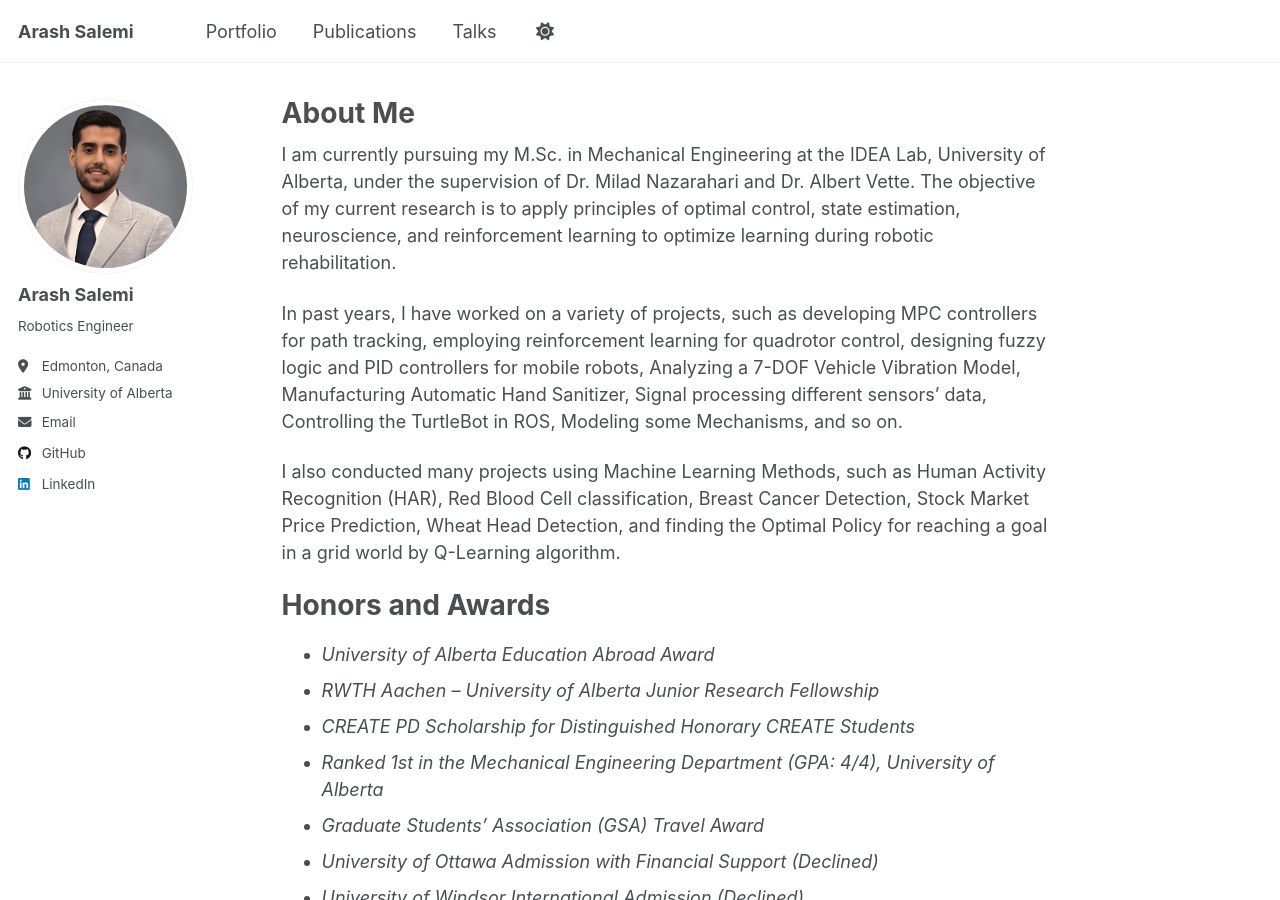
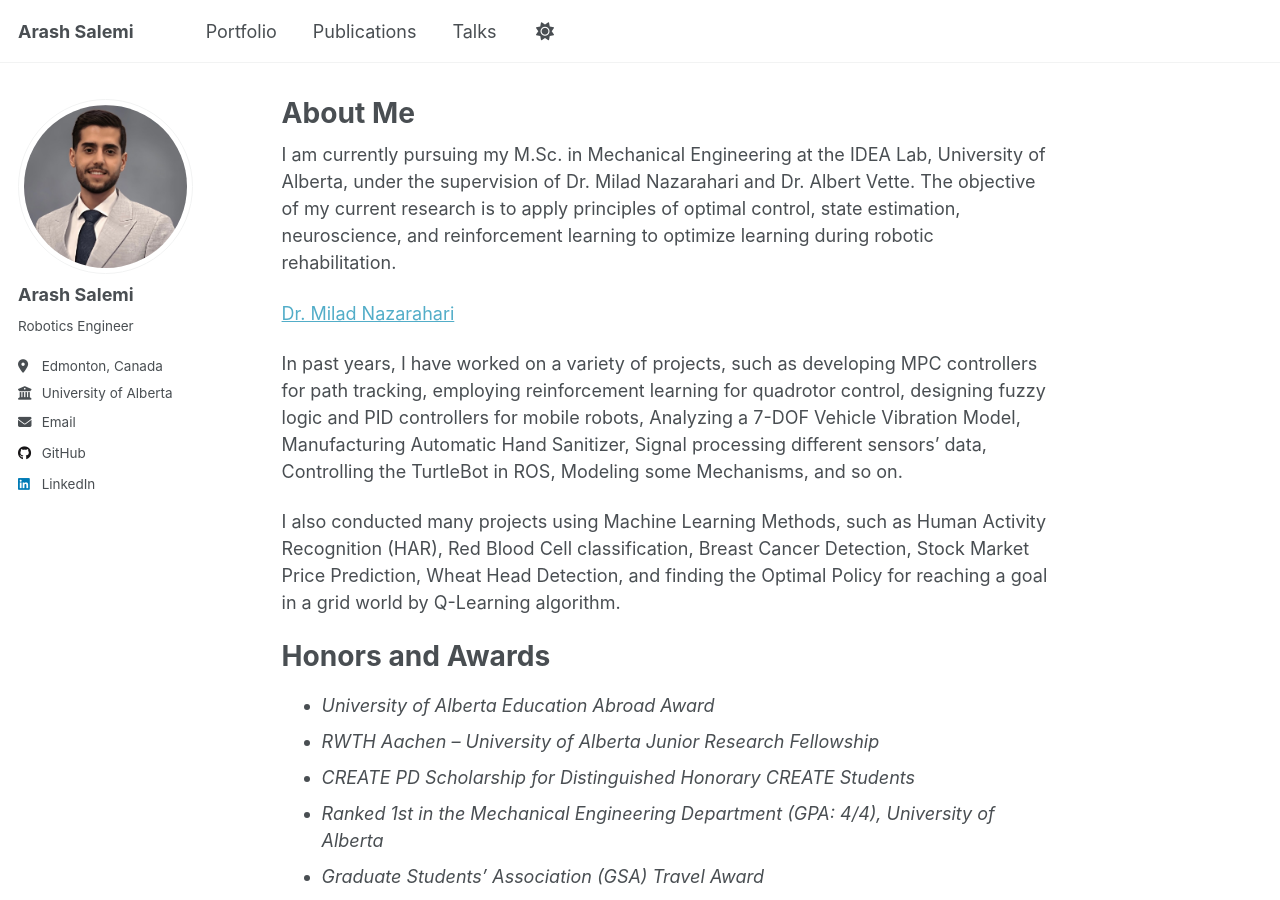
Before and after one commit to arash-salemi/arash-salemi.github.io, a Jekyll site: the page built from _pages/about.md, in a window 1280 px wide and 900 px high. Built offline with Jekyll 4.4.1, drawn with Linux system fonts in a browser that asks for light colours; a script that is not in the unit is left out.

Commit message:
Update about.md

```diff
--- a/_pages/about.md
+++ b/_pages/about.md
@@ -8,6 +8,9 @@ redirect_from:
 ---
 
 I am currently pursuing my M.Sc. in Mechanical Engineering at the IDEA Lab, University of Alberta, under the supervision of Dr. Milad Nazarahari and Dr. Albert Vette. The objective of my current research is to apply principles of optimal control, state estimation, neuroscience, and reinforcement learning to optimize learning during robotic rehabilitation.
+
+<a href="https://apps.ualberta.ca/directory/person/nazaraha" target="_blank">Dr. Milad Nazarahari</a>
+
 
 In past years, I have worked on a variety of projects, such as developing MPC controllers for path tracking, employing reinforcement learning for quadrotor control, designing fuzzy logic and PID controllers for mobile robots, Analyzing a 7-DOF Vehicle Vibration Model, Manufacturing Automatic Hand Sanitizer, Signal processing different sensors’ data, Controlling the TurtleBot in ROS, Modeling some Mechanisms, and so on.
 
```
